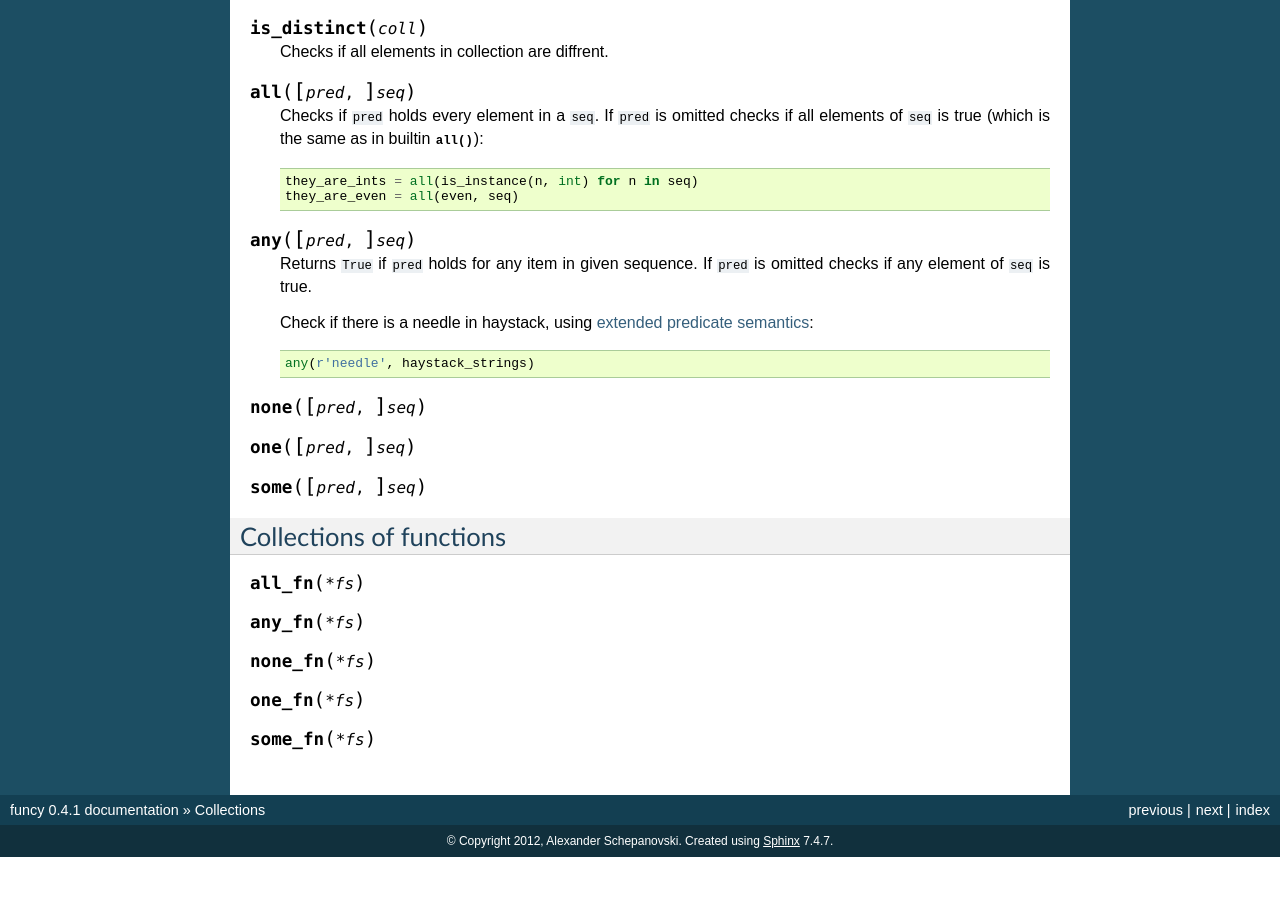
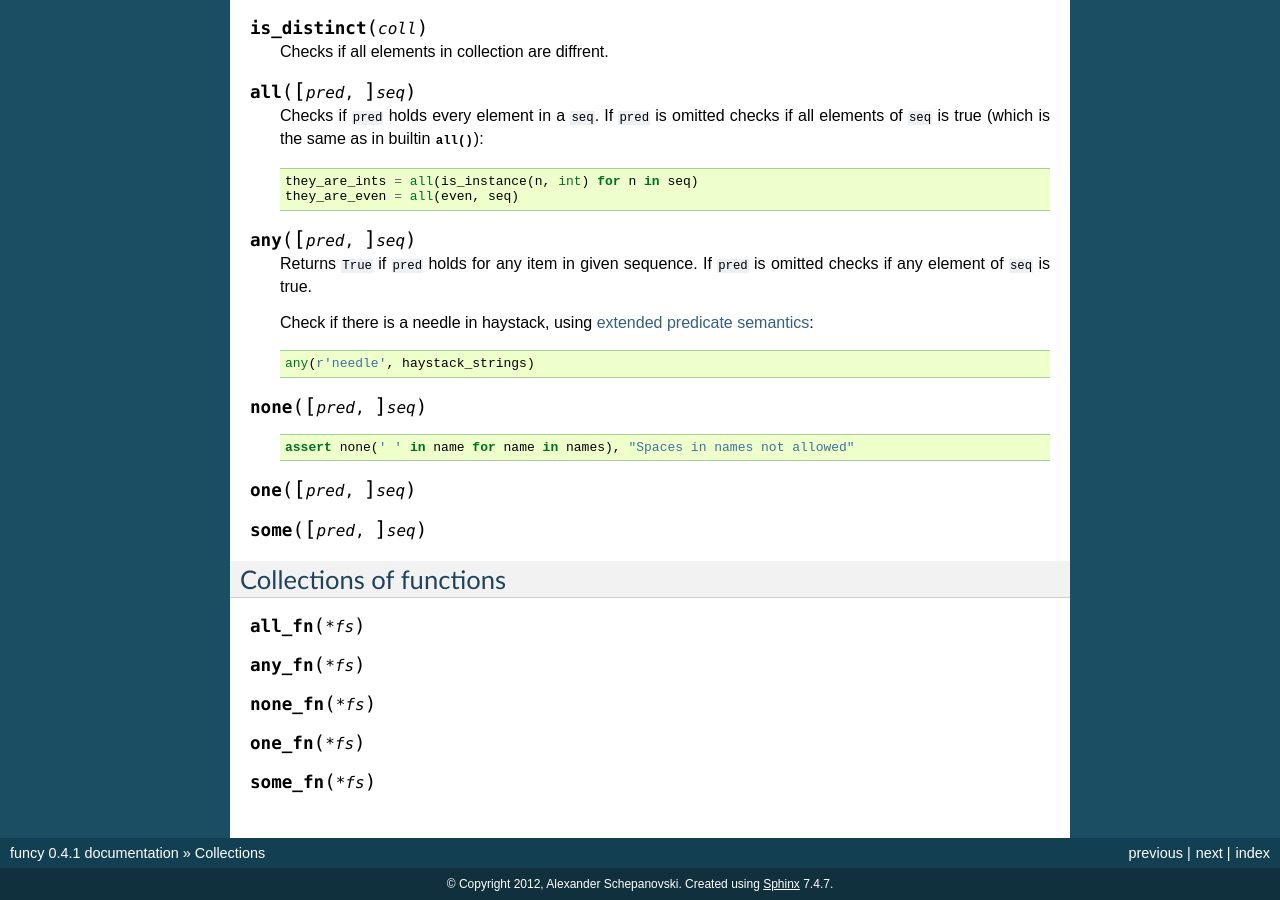
Before and after one commit to Jamaal224/funcy, a Sphinx documentation site: the page built from docs/colls.rst, in a window 1280 px wide and 900 px high, scrolled down 2910 px. Built offline with Sphinx 7.4.7, drawn with Linux system fonts in a browser that asks for light colours; pages that are not in the unit, such as notebooks, are missing from menus; before the commit the page ends 3767 px from its top, so only the background shows below that.

Commit message:
Example for none() docs

```diff
--- a/docs/colls.rst
+++ b/docs/colls.rst
@@ -186,6 +186,12 @@ Content tests
         any(r'needle', haystack_strings)
 
 .. function:: none([pred], seq)
+
+    ::
+
+        assert none(' ' in name for name in names), "Spaces in names not allowed"
+
+
 .. function:: one([pred], seq)
 .. function:: some([pred], seq)
 
```
